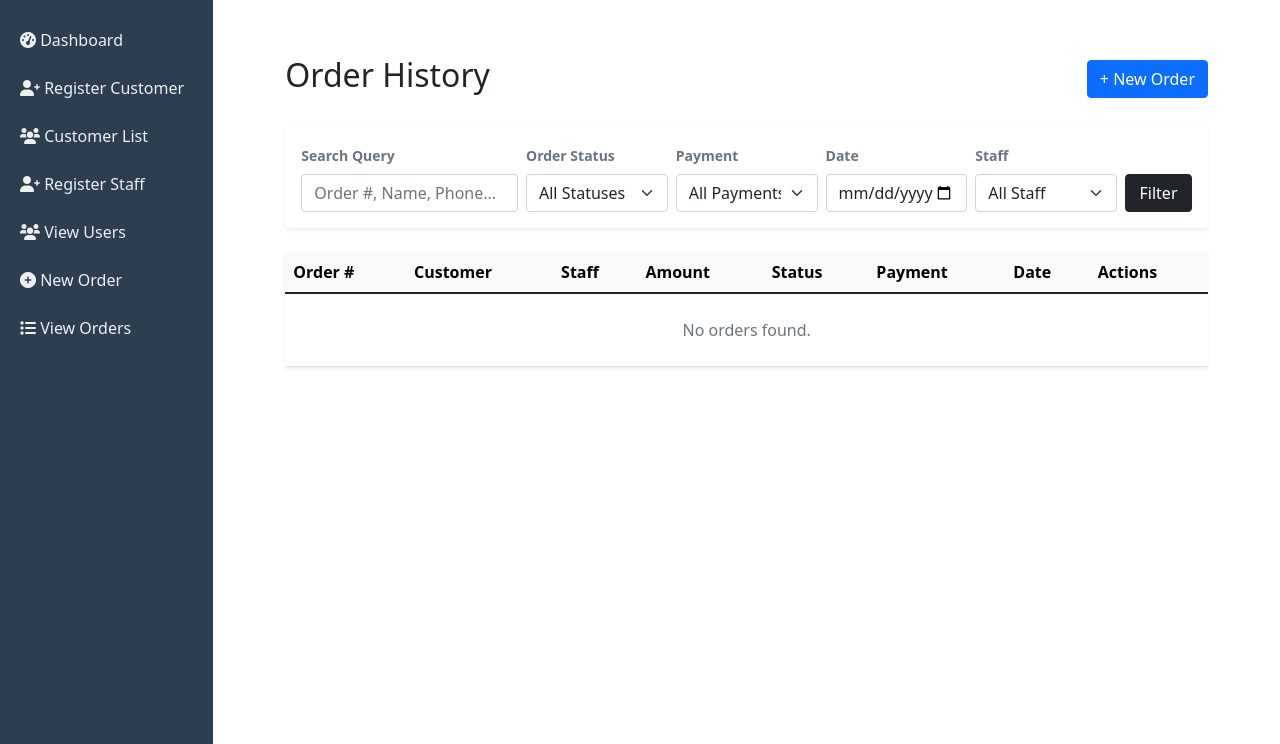
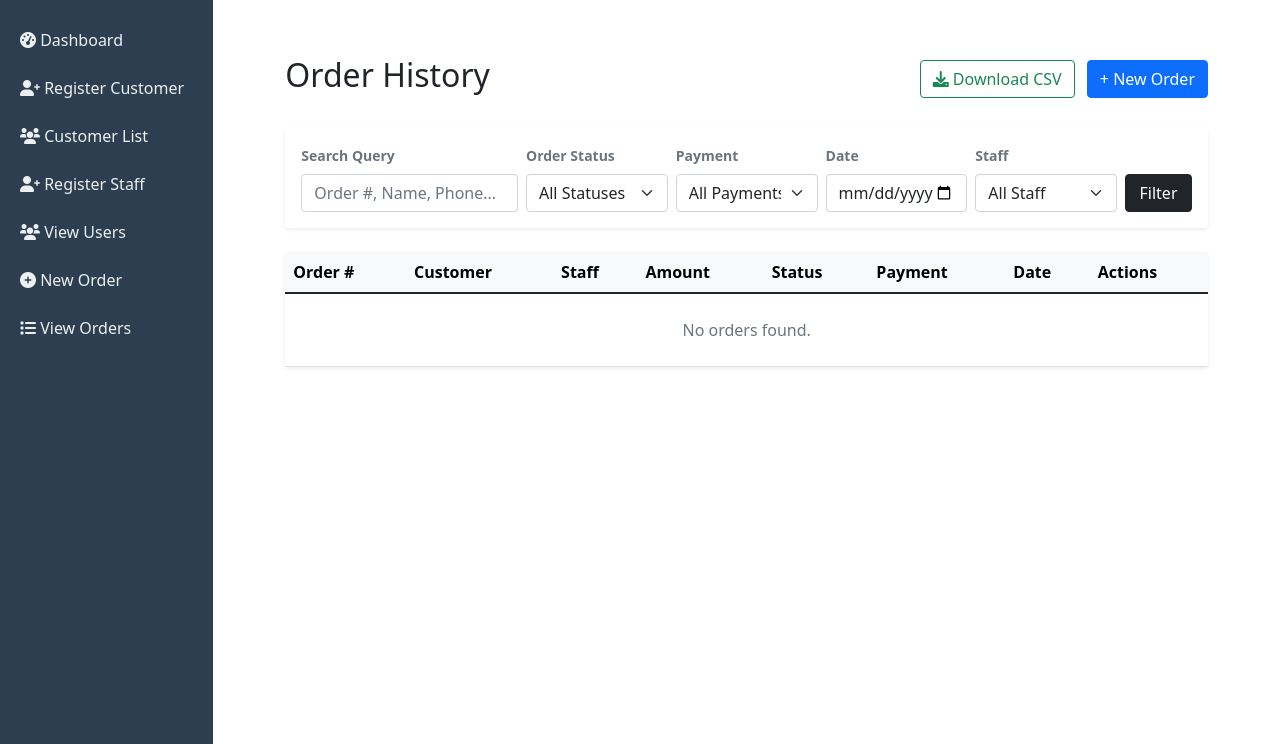
Before and after one commit to Chinedu-iroka/Laundry_management_system, a Django app: page /orders/ in a window 1280 px wide. Shown: the part 56-800 px from the top of the page. Run offline with Django 5.2, Linux system fonts and the light colour scheme; the visitor is signed in with stand-in values (Sample User, id 1); data comes from the database, SQL or seed files in the repository; data that the repository does not hold is empty; some libraries are stand-ins or nearby versions.

Commit message:
export csv button added

```diff
--- a/laundry/urls.py
+++ b/laundry/urls.py
@@ -8,6 +8,7 @@ urlpatterns = [
     # Orders
     path('order/new/', views.create_order, name='create_order'),
     path('orders/', views.order_list, name='order_list'),
+    path('orders/export/', views.export_orders_csv, name='export_orders_csv'),
     path('order/<int:order_id>/', views.order_detail, name='order_detail'),
     path('order/<int:order_id>/edit/', views.create_order, name='order_update'), # Reusing view for edits
 
--- a/laundry/views.py
+++ b/laundry/views.py
@@ -1,3 +1,5 @@
+import csv
+from django.http import HttpResponse
 from django.shortcuts import render, redirect, get_object_or_404
 from django.contrib.auth.decorators import login_required, user_passes_test
 from django.contrib import messages
@@ -136,9 +138,8 @@ def add_order_items(request, order_id):
         'clothing_items': clothing_items,
     })
 
-@login_required
-def order_list(request):
-    # Use select_related to join the User (staff) table with the Order table
+def _get_filtered_orders(request):
+    """Helper to apply filters to laundry orders based on request parameters"""
     if request.user.user_type == 'admin' or request.user.is_superuser:
         orders = LaundryOrder.objects.select_related('customer', 'staff').all().order_by('-order_date')
     else:
@@ -173,6 +174,12 @@ def order_list(request):
     if staff_filter and (request.user.is_superuser or request.user.user_type == 'admin'):
         orders = orders.filter(staff__id=staff_filter)
 
+    return orders
+
+@login_required
+def order_list(request):
+    orders = _get_filtered_orders(request)
+
     # Context data for filter dropdowns
     User = get_user_model()
     staff_list = User.objects.filter(is_active=True) if (request.user.is_superuser or request.user.user_type == 'admin') else None
@@ -183,6 +190,31 @@ def order_list(request):
         'payment_status_choices': LaundryOrder.PAYMENT_STATUS,
         'staff_list': staff_list
     })
+
+@login_required
+@user_passes_test(is_admin)
+def export_orders_csv(request):
+    """Export filtered orders to a CSV file"""
+    orders = _get_filtered_orders(request)
+
+    response = HttpResponse(content_type='text/csv')
+    response['Content-Disposition'] = f'attachment; filename="order_history_{timezone.now().strftime("%Y%m%d_%H%M%S")}.csv"'
+
+    writer = csv.writer(response)
+    writer.writerow(['Order #', 'Customer', 'Staff', 'Amount', 'Status', 'Payment', 'Date'])
+
+    for order in orders:
+        writer.writerow([
+            order.order_number,
+            order.customer.name,
+            order.staff.username,
+            order.total_price,
+            order.get_status_display(),
+            order.get_payment_status_display(),
+            order.order_date.strftime("%Y-%m-%d %H:%M")
+        ])
+
+    return response
 
 @login_required
 def order_detail(request, order_id):
--- a/templates/laundry/order_list.html
+++ b/templates/laundry/order_list.html
@@ -4,7 +4,14 @@
 <div class="container-fluid py-4">
     <div class="d-flex justify-content-between align-items-center mb-4">
         <h2>Order History</h2>
-        <a href="{% url 'create_order' %}" class="btn btn-primary">+ New Order</a>
+        <div>
+            {% if user.user_type == 'admin' or user.is_superuser %}
+            <a href="{% url 'export_orders_csv' %}?{{ request.GET.urlencode }}" class="btn btn-outline-success me-2">
+                <i class="fas fa-download"></i> Download CSV
+            </a>
+            {% endif %}
+            <a href="{% url 'create_order' %}" class="btn btn-primary">+ New Order</a>
+        </div>
     </div>
 
     <div class="card mb-4 border-0 shadow-sm">
@@ -103,12 +110,14 @@
                         {% endif %}
                         <td>₦{{ order.total_price }}</td>
                         <td>
-                            <span class="badge bg-{% if order.status == 'collected' %}success{% elif order.status == 'ready' %}primary{% elif order.status == 'pending' %}warning{% else %}info{% endif %}">
+                            <span
+                                class="badge bg-{% if order.status == 'collected' %}success{% elif order.status == 'ready' %}primary{% elif order.status == 'pending' %}warning{% else %}info{% endif %}">
                                 {{ order.get_status_display }}
                             </span>
                         </td>
                         <td>
-                            <span class="badge bg-{% if order.payment_status == 'paid' %}success{% elif order.payment_status == 'pending' %}warning{% else %}secondary{% endif %}">
+                            <span
+                                class="badge bg-{% if order.payment_status == 'paid' %}success{% elif order.payment_status == 'pending' %}warning{% else %}secondary{% endif %}">
                                 {{ order.get_payment_status_display }}
                             </span>
                         </td>
```
